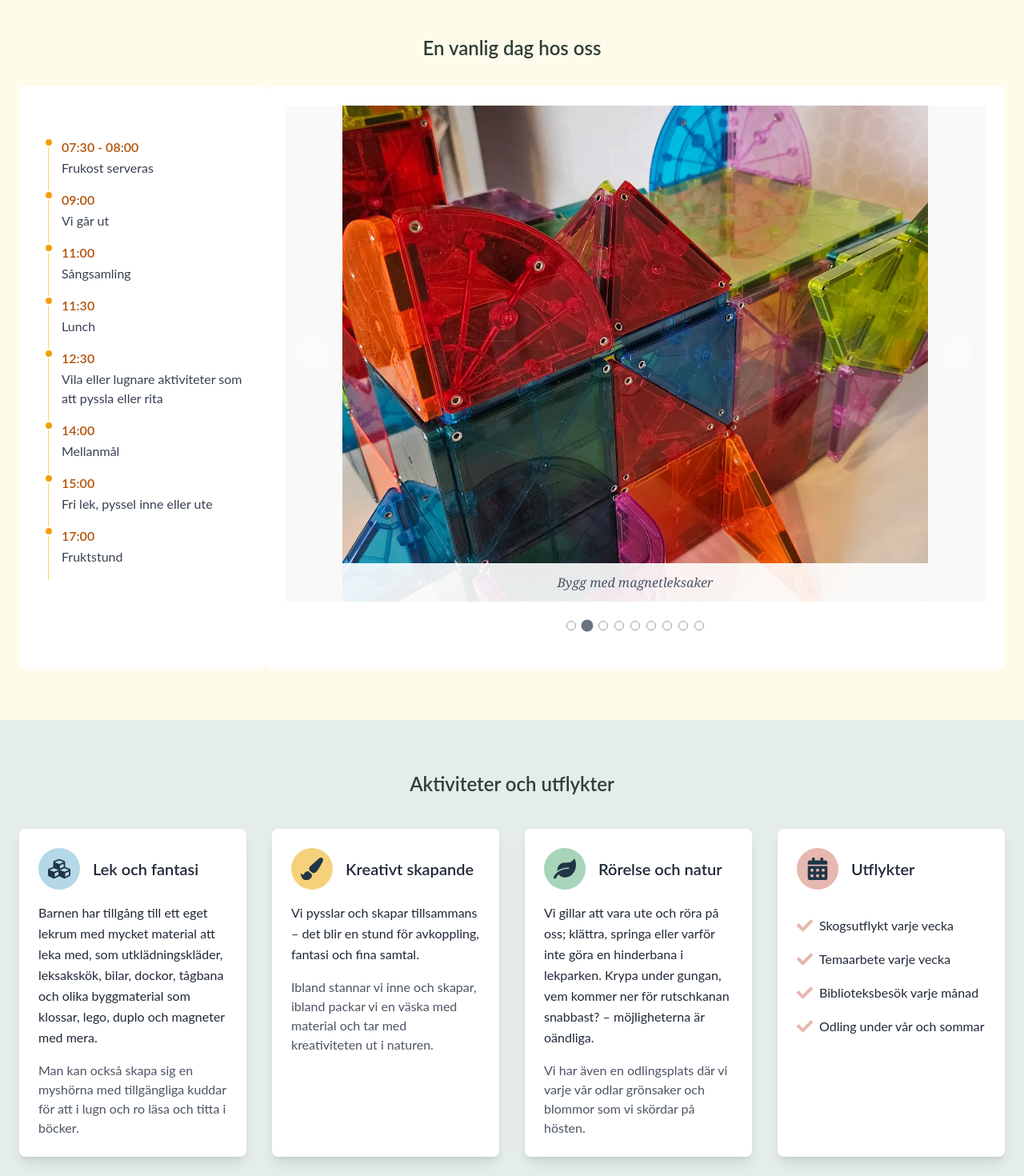
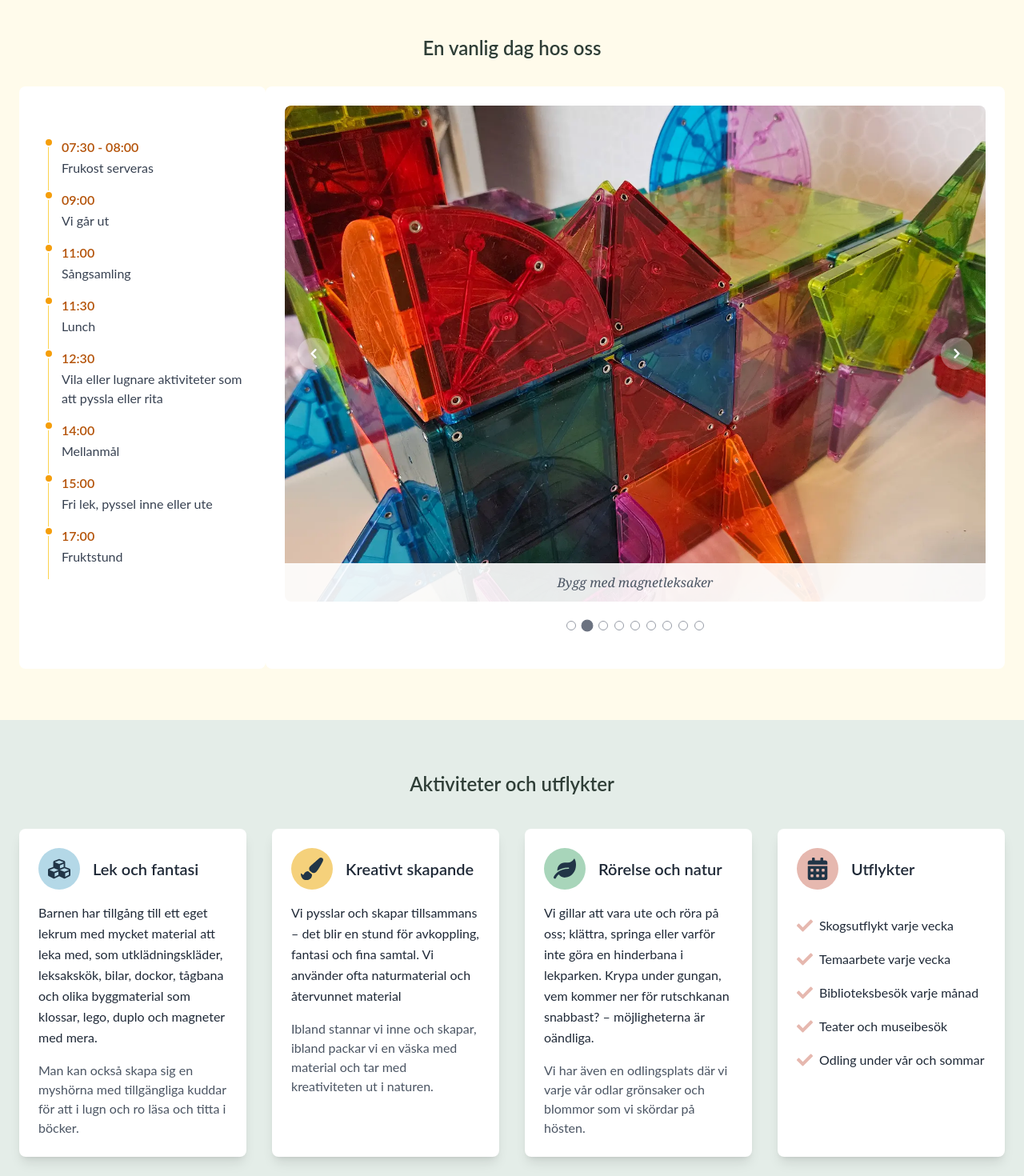
Before and after one commit to NurseDredd/Ramonas-Familjedaghem-v.2, a Next.js app in the folder Ramonas/: page / in a window 1280 px wide. Shown: the part 1240-2710 px from the top of the page at 80% size. Built offline with nearby package versions, Linux system fonts and the light colour scheme.

Commit message:
Fix browser-related bug, add text-content

```diff
--- a/Ramonas/components/ActivitiesSection/ActivitiesSection.tsx
+++ b/Ramonas/components/ActivitiesSection/ActivitiesSection.tsx
@@ -53,7 +53,8 @@ const ActivitiesSection = () => {
           >
             <p className="text-gray-800 text-base leading-relaxed mb-4">
               Vi pysslar och skapar tillsammans – det blir en stund för
-              avkoppling, fantasi och fina samtal.
+              avkoppling, fantasi och fina samtal. Vi använder ofta
+              naturmaterial och återvunnet material
             </p>
             <p>
               Ibland stannar vi inne och skapar, ibland packar vi en väska med
@@ -104,6 +105,12 @@ const ActivitiesSection = () => {
                 <p className="text-[#E6B8AF] text-xl">
                   <FaCheck aria-hidden="true" />
                 </p>
+                <span>Teater och museibesök</span>
+              </li>
+              <li className="flex items-center gap-2">
+                <p className="text-[#E6B8AF] text-xl">
+                  <FaCheck aria-hidden="true" />
+                </p>
                 <span>Odling under vår och sommar</span>
               </li>
             </ul>
--- a/Ramonas/components/Gallery/Gallery.tsx
+++ b/Ramonas/components/Gallery/Gallery.tsx
@@ -5,7 +5,7 @@ import { useEffect, useState, useRef } from "react";
 import { HiChevronLeft, HiChevronRight } from "react-icons/hi";
 import { images } from "./GalleryImage";
 
-const AUTOPLAY_DELAY = 5000; // 5 sekunder
+const AUTOPLAY_DELAY = 5000;
 
 export default function Gallery() {
   const [active, setActive] = useState(0);
@@ -16,7 +16,7 @@ export default function Gallery() {
 
   const nextImage = () => setActive((prev) => (prev + 1) % images.length);
 
-  // Autoplay-effect
+  // Autoplay
   useEffect(() => {
     intervalRef.current = setInterval(nextImage, AUTOPLAY_DELAY);
 
@@ -70,7 +70,7 @@ export default function Gallery() {
         {/* Controls */}
         <button
           type="button"
-          className="absolute top-0 left-0 z-30 flex items-center justify-center h-full px-4 cursor-pointer group focus:outline-none"
+          className="absolute left-0 top-1/2 -translate-y-1/2 z-30 flex items-center justify-center px-4 cursor-pointer group focus:outline-none bg-transparent"
           onClick={prevImage}
           aria-label="Föregående bild"
         >
@@ -80,7 +80,7 @@ export default function Gallery() {
         </button>
         <button
           type="button"
-          className="absolute top-0 right-0 z-30 flex items-center justify-center h-full px-4 cursor-pointer group focus:outline-none"
+          className=" absolute right-0 top-1/2 -translate-y-1/2 z-30 flex items-center justify-center px-4 cursor-pointer group focus:outline-none bg-transparent"
           onClick={nextImage}
           aria-label="Nästa bild"
         >
```
